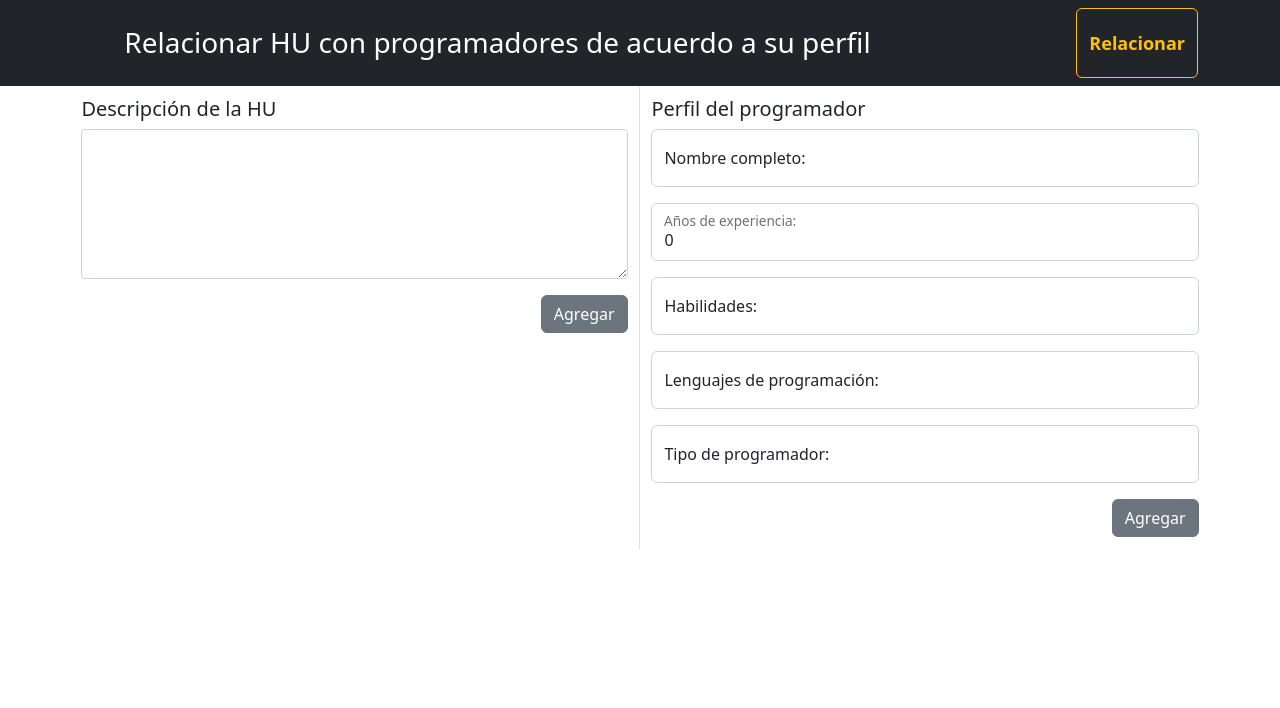
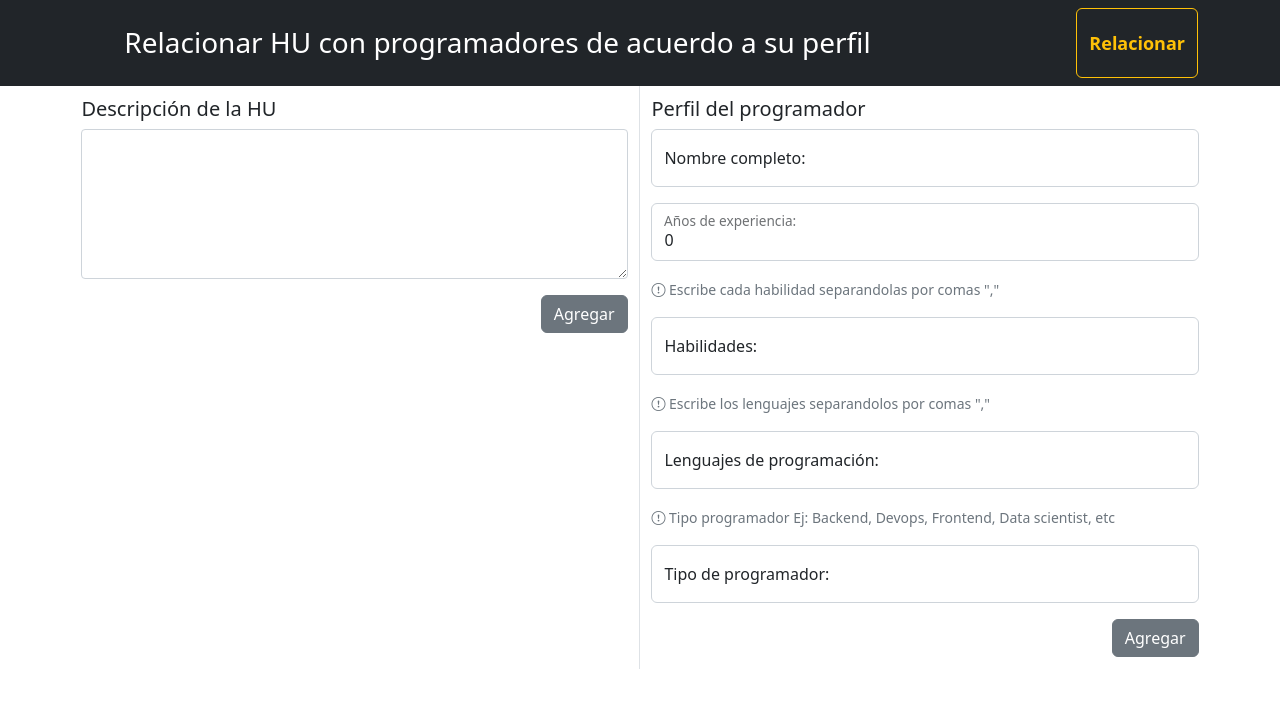
Before and after one commit to MarcelaGuamanga/OpenIA, an Angular app in the folder Frontend/: page / in a window 1280 px wide. Shown: the top 708 px of the page. Built offline with nearby package versions, Linux system fonts and the light colour scheme.

Commit message:
nueva respuesta

```diff
--- a/Frontend/src/app/app.component.html
+++ b/Frontend/src/app/app.component.html
@@ -22,12 +22,17 @@
         <app-component-programmers #ProgrammerProfiles [programmers]="programmerList"></app-component-programmers>
       </div>
     </div>
+    <div *ngIf="!isDisplayedLoading" class="text-center my-2">
+      <h4> Cargando...   </h4>
+      <div class="spinner-border" role="status"></div>
+    </div>
     <div *ngIf="resultado" class="row">
       <h3 style="margin-top: 2%;">Resultado </h3>
       <ul class="list-group list-group-flush" style="margin-bottom: 2%;">
         <li class="list-group-item" *ngFor="let item of dataResponseOpenIA; index as i">
-          <p><strong>Programador: </strong> {{item.programador}} </p>
           <p><strong>Historia: </strong> {{item.historia_usuario}}</p>
+          <p><strong>Programador: </strong> {{item.programador_elegido}}</p>
+          <p><strong>Compatibilidad: </strong> {{item.programadores_compatibilidad}}</p>
         </li>
       </ul>
     </div>
--- a/Frontend/src/app/app.component.ts
+++ b/Frontend/src/app/app.component.ts
@@ -1,5 +1,6 @@
 import { Component } from '@angular/core';
 import { AppService } from './services/app.service';
+import { tap } from 'rxjs';
 
 @Component({
   selector: 'app-root',
@@ -16,26 +17,26 @@ export class AppComponent {
   programmerList: any = []
   HUList: any =[]
 
+  isDisplayedLoading = true;
+
   constructor( private appService : AppService) {}
 
   calculateResponse(userStories : Array<string>, programmerProfiles:any){
-
     this.dataRequestOpenIA = {
       "user_stories" : userStories,
       "programmer_profiles": programmerProfiles
     }
-
-    // if(userStories.length == 0 || programmerProfiles.length == 0){
-
-    // } else {
-      this.appService.postOpenIA(this.dataRequestOpenIA).subscribe( data => {
+    if(userStories.length != 0 && programmerProfiles.length != 0){
+      this.appService.postOpenIA(this.dataRequestOpenIA).pipe(
+        tap(() => (this.isDisplayedLoading = false)),
+      ).subscribe( data => {
         this.dataResponseOpenIA = Object.values(data);
+        this.isDisplayedLoading = true;
       });
       this.resultado = true;
       this.programmerList = [];
       this.HUList = [];
-    // }
+    }
   }
 
-
 }
--- a/Frontend/src/app/component-programmers/component-programmers.component.html
+++ b/Frontend/src/app/component-programmers/component-programmers.component.html
@@ -9,13 +9,22 @@
           <input type="text" class="form-control" id="floatingExperience" placeholder="" [(ngModel)]="programmer.experience">
           <label for="floatingExperience">Años de experiencia: </label>
         </div>
+        <div class="mb-3 text-muted">
+          <p><small><i class="bi bi-exclamation-circle"></i> Escribe cada habilidad separandolas por comas ","</small></p>
+        </div>
         <div class="form-floating  mb-3">
           <input type="text" class="form-control" id="floatinSkills" placeholder="" [(ngModel)]="programmer.skills">
           <label for="floatinSkills">Habilidades: </label>
         </div>
+        <div class="mb-3 text-muted">
+          <p><small><i class="bi bi-exclamation-circle"></i> Escribe los lenguajes separandolos por comas ","</small></p>
+        </div>
         <div class="form-floating  mb-3">
           <input type="text" class="form-control" id="floatingLenguages" placeholder="" [(ngModel)]="programmer.programmingLanguages">
           <label for="floatingLenguages">Lenguajes de programación: </label>
+        </div>
+        <div class="mb-3 text-muted">
+          <p><small><i class="bi bi-exclamation-circle"></i> Tipo programador Ej: Backend, Devops, Frontend, Data scientist, etc</small></p>
         </div>
         <div class="form-floating  mb-3">
           <input type="text" class="form-control" id="floatingType" placeholder="" [(ngModel)]="programmer.type">
--- a/Frontend/src/app/component-programmers/component-programmers.component.ts
+++ b/Frontend/src/app/component-programmers/component-programmers.component.ts
@@ -49,7 +49,7 @@ export class ComponentProgrammersComponent {
   }
 
   validateYearsExperience(years:any): boolean{
-    if(years == String || years >= 23){
+    if(years == String || years < 0 || years >= 23){
       return false
     }
     return true
```
